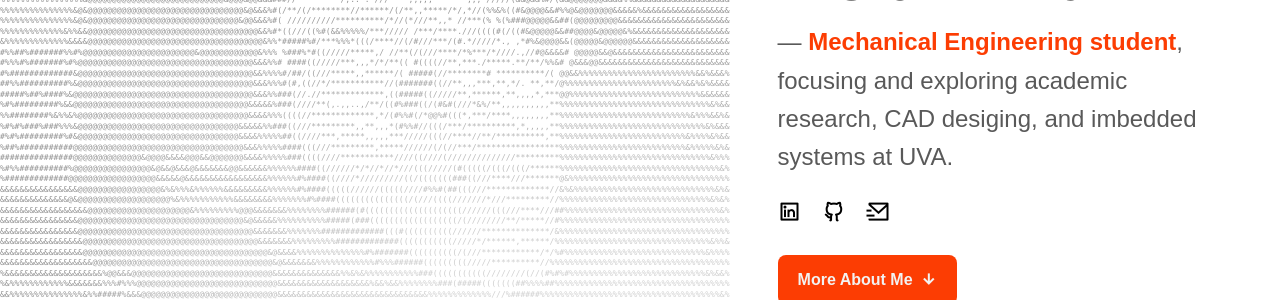
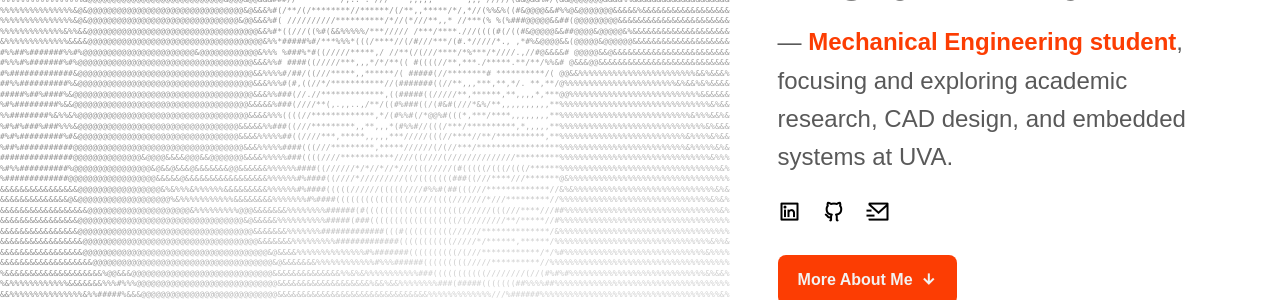
Before and after one commit to RobinKHur/RobinKHur.github.io, a Jekyll site: the page built from index.html, in a window 1280 px wide and 900 px high. Shown: the part 216-516 px from the top of the window. Built offline with Jekyll 4.4.1, drawn with Linux system fonts in a browser that asks for light colours; some web fonts are replaced.

Commit message:
Add files via upload

```diff
--- a/_config.yml
+++ b/_config.yml
@@ -3,7 +3,6 @@
 baseurl: ""
 
 name: Robin Hur
-headline: 2nd Year Bachelor's of Science
 description: |
   I'm a mechanical engineering student at UVA who's drawn to projects that
   blend creative problem-solving with hands-on building. Whether I'm working
@@ -28,7 +27,7 @@
 
 tagline:
   role: "Mechanical Engineering student"
-  pitch: ", focusing and exploring academic research, CAD desiging, and imbedded systems at UVA."
+  pitch: ", focusing and exploring academic research, CAD design, and embedded systems at UVA."
 
 external-links:
   linkedin: robinkhur
--- a/_includes/project-card.html
+++ b/_includes/project-card.html
@@ -1,13 +1,15 @@
 {%- assign folder_path = item.path | split: "/" | slice: 0, 2 | join: "/" -%}
-{%- assign image_path = "/" | append: folder_path | append: item['main-image'] -%}
 
 <article class="projects__card">
+    {%- if item['main-image'] and item['main-image'] | strip != '' -%}
+    {%- assign image_path = "/" | append: folder_path | append: item['main-image'] -%}
     <a href="{{ item.url }}" class="projects__image" aria-label="View project: {{ item.title }}">
         <img src="{{ image_path | relative_url }}" alt="{{ item.title }}" loading="lazy">
         <span class="projects__button">
             <i class="ri-arrow-right-up-line" aria-hidden="true"></i>
         </span>
     </a>
+    {%- endif -%}
 
     <div class="projects__content">
         <span class="projects__subtitle">{{ item.category | default: include.subtitle | default: "Mechanical / Computational" }}</span>
```
Also changed, not shown: README.md.
